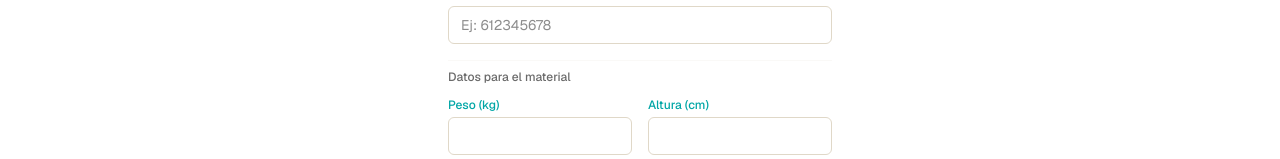
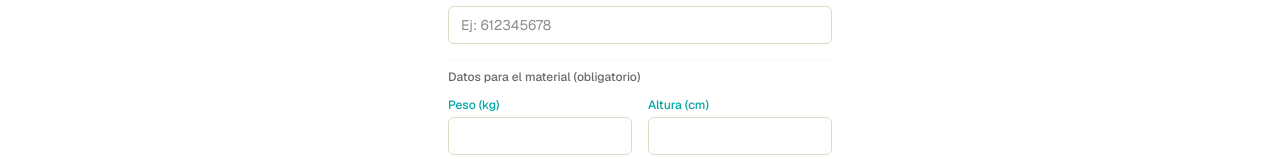
Before and after one commit to jesusrmdev/RongoSurfApp, a Next.js app: page /register in a window 1280 px wide. Shown: the part 404-563 px from the top of the page. Built offline with nearby package versions, Linux system fonts and the light colour scheme; no server answers.

Commit message:
Cambiar etiqueta a (obligatorio) y mejorar mensaje de error en registro

```diff
--- a/src/app/api/register/route.ts
+++ b/src/app/api/register/route.ts
@@ -58,7 +58,7 @@ export async function POST(request: Request) {
     );
   } catch {
     return NextResponse.json(
-      { error: "Error al registrar usuario" },
+        { error: "Debes rellenar todos los campos" },
       { status: 500 }
     );
   }
--- a/src/app/register/page.tsx
+++ b/src/app/register/page.tsx
@@ -126,7 +126,7 @@ export default function RegisterPage() {
 
           <div className="pt-2 border-t border-sand/50">
             <p className="text-xs font-medium text-muted mb-3">
-              Datos para el material
+              Datos para el material (obligatorio)
             </p>
             <div className="grid grid-cols-2 gap-4">
               <div>
```
